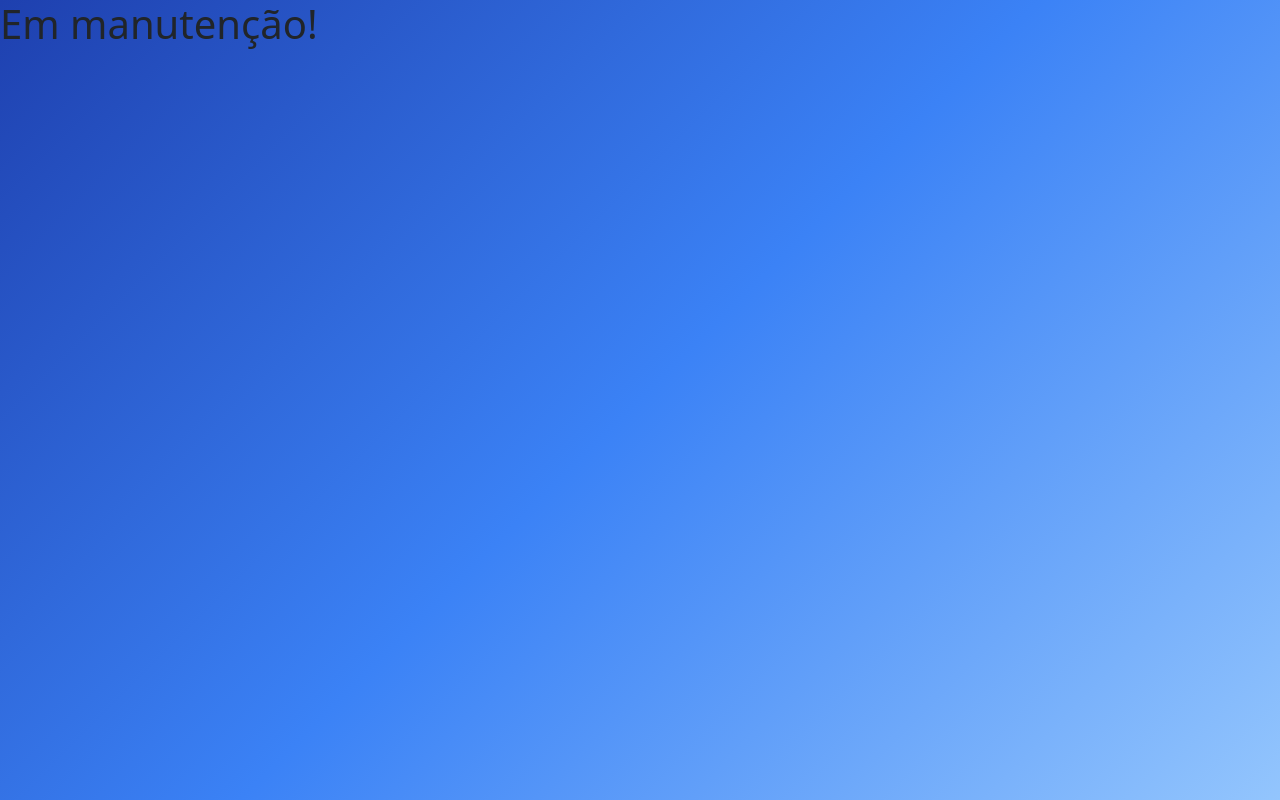
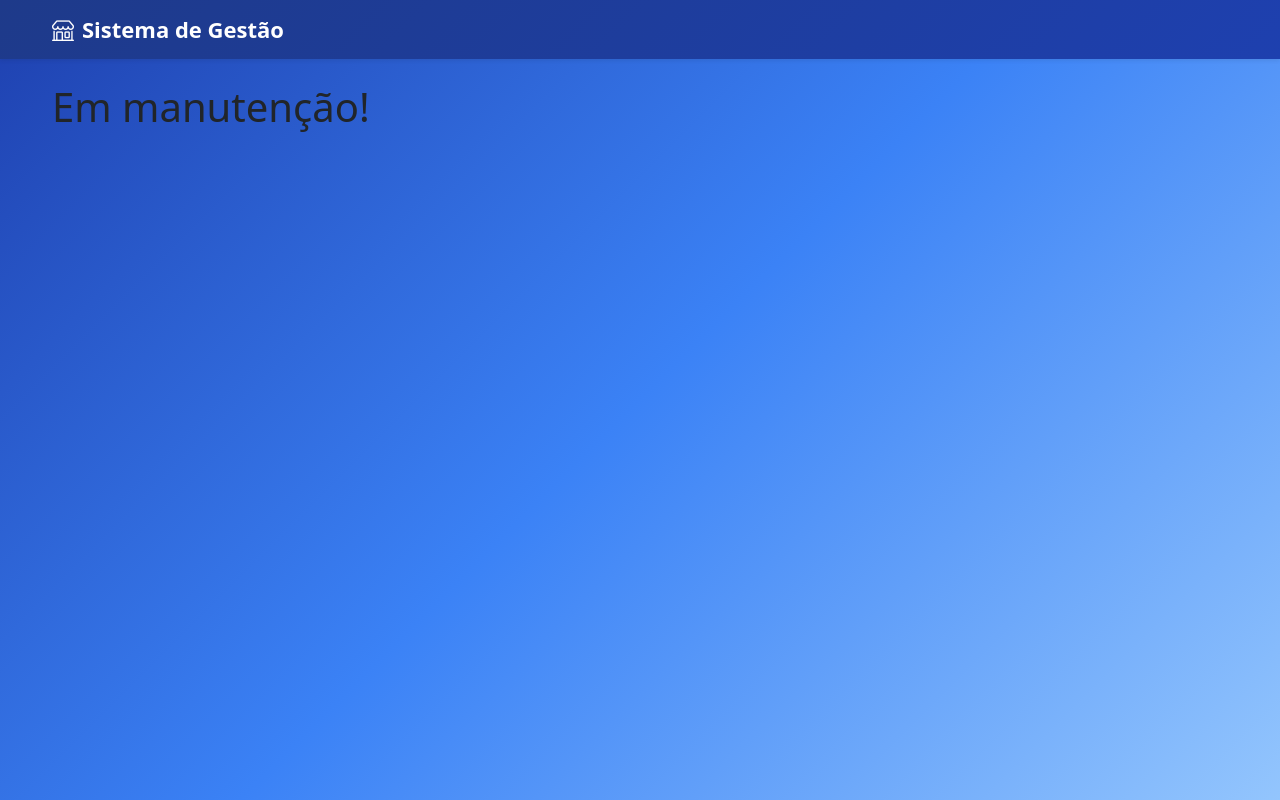
Before and after one commit to kelsonvictr/sistema-gestao-front-turma-05, a React (Vite) app: page / in a window 1280 px wide. Built offline with nearby package versions, Linux system fonts and the light colour scheme.

Commit message:
feat: restructure App component to include Navbar and improve layout

```diff
--- a/src/App.jsx
+++ b/src/App.jsx
@@ -3,16 +3,22 @@ import { BrowserRouter, Routes, Route } from 'react-router-dom'
 import Inicial from './pages/Inicial'
 import Fornecedores from './pages/Fornecedores'
 import CadastrarFornecedor from './pages/CadastrarFornecedor'
+import Navbar from './components/Navbar'
 
 
 const App = () => {
   return (
     <BrowserRouter>
-      <Routes>
+    <div style={{ minHeight: '100vh', backgroundColor: 'transparent' }}>
+      <Navbar />
+      <div className="container py-4">
+        <Routes>
         <Route path="/" element={<Inicial />} />
         <Route path="/fornecedores" element={<Fornecedores />} />
         <Route path="/cadastrar-fornecedor" element={<CadastrarFornecedor />} />
       </Routes>
+      </div>
+    </div>
     </BrowserRouter>
   )
 }
--- /dev/null
+++ b/src/components/Navbar.jsx
@@ -0,0 +1,18 @@
+import React from 'react'
+import { Navbar as BsNavbar, Container } from 'react-bootstrap'
+
+const Navbar = () => {
+  return (
+    <BsNavbar expand="lg" bg="dark" variant="dark" className="shadow-sm">
+        <Container>
+            <BsNavbar.Brand className="fw-bold">
+                <i className="bi bi-shop me-2"></i>
+                Sistema de Gestão
+            </BsNavbar.Brand>
+
+        </Container>
+    </BsNavbar>
+  )
+}
+
+export default Navbar
```
